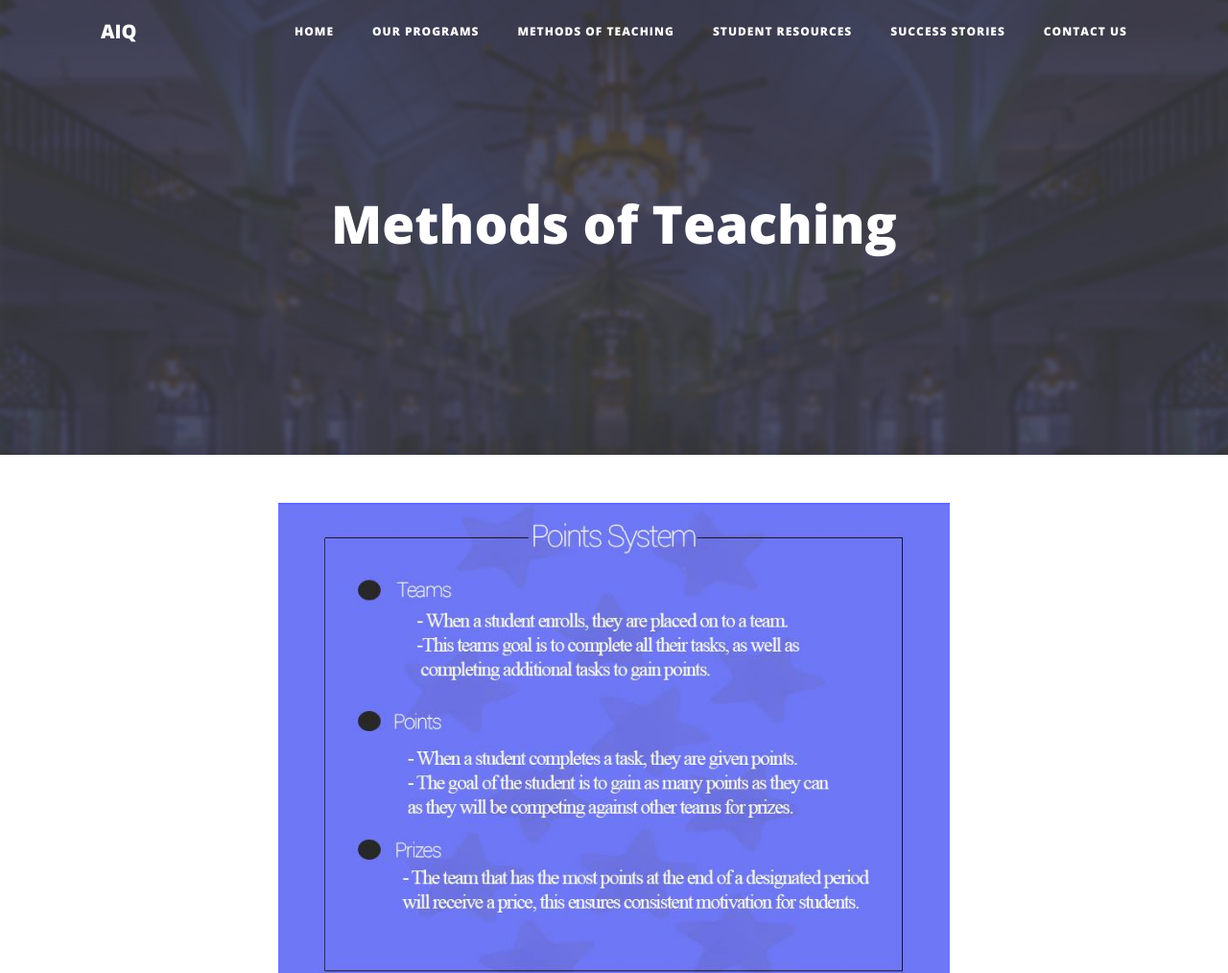
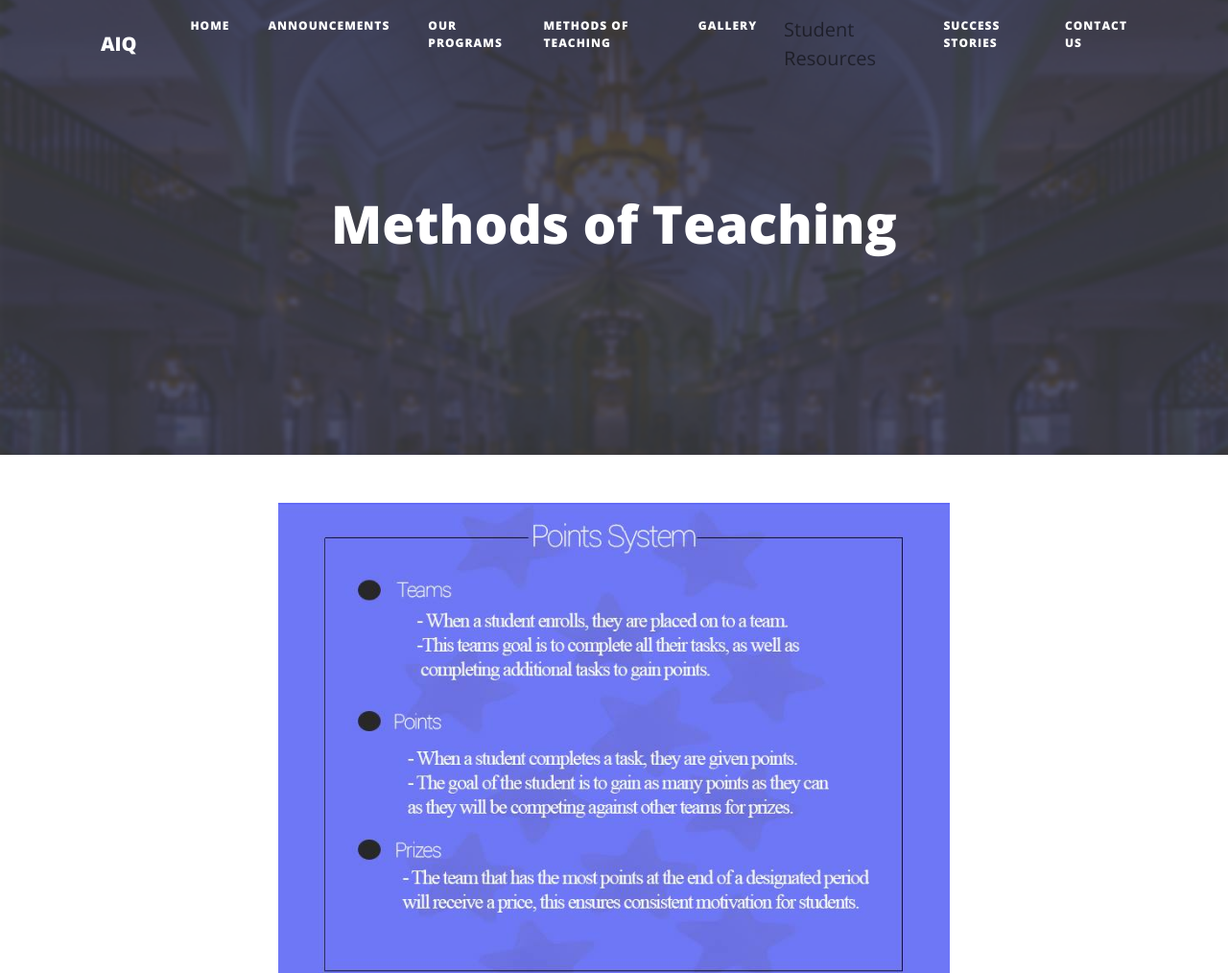
Before and after one commit to Zaydqadri/MoizAhmed123.github.io, a website: page methods.html in a window 1280 px wide. Shown: the top 1014 px of the page at 96% size. Drawn offline with nearby package versions, Linux system fonts and the light colour scheme.

Commit message:
Update methods.html

```diff
--- a/methods.html
+++ b/methods.html
@@ -39,6 +39,9 @@
             <li class="nav-item">
               <a class="nav-link" href="index.html">Home</a>
             </li>
+             <li class="nav-item">
+              <a class="nav-link" href="announcements.html">Announcements</a>
+            </li>
             <li class="nav-item">
               <a class="nav-link" href="ourprograms.html">Our Programs</a>
             </li>
@@ -46,6 +49,9 @@
               <a class="nav-link" href="methods.html">Methods of Teaching</a>
             </li>
             <li class="nav-item">
+            <li class="nav-item">
+              <a class="nav-link" href="gallery.html">Gallery</a>
+            </li>
               <a class="nav-link" href="studentresources.html">Student Resources</a>
             </li>
             <li class = "nav-item">
```
